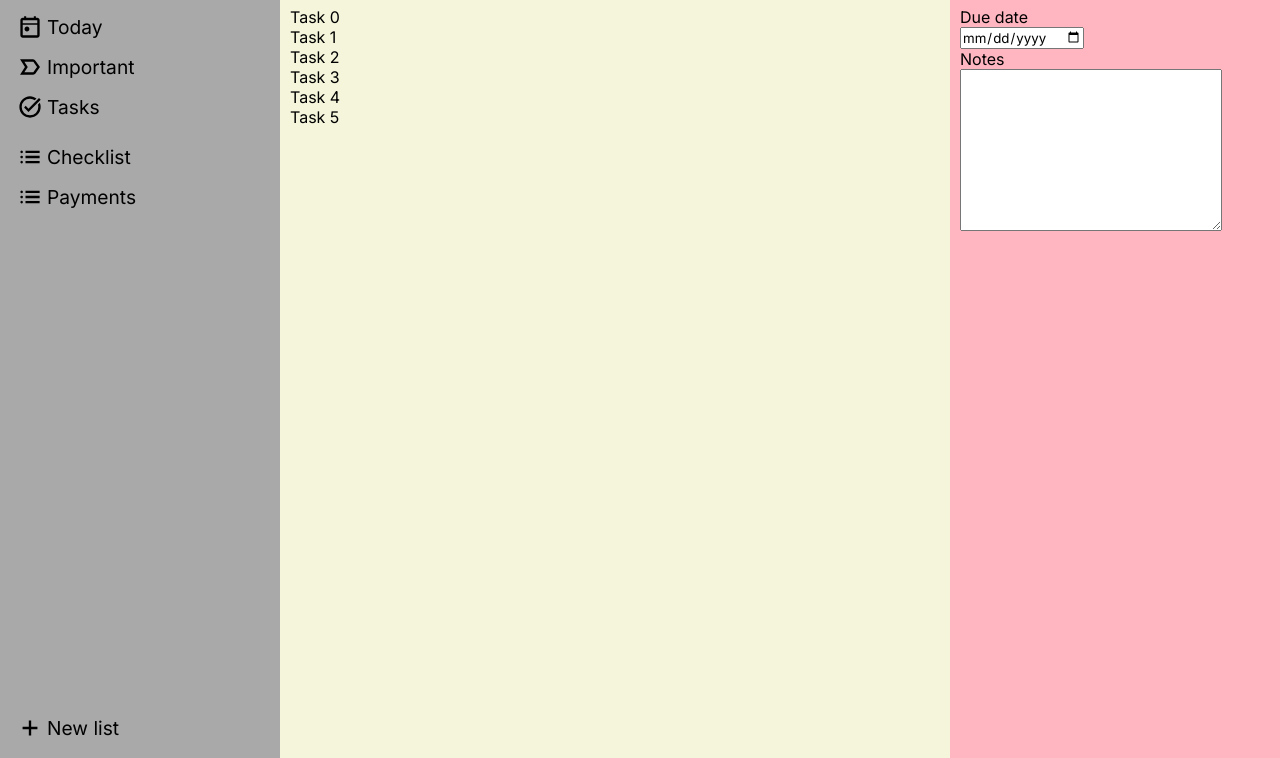
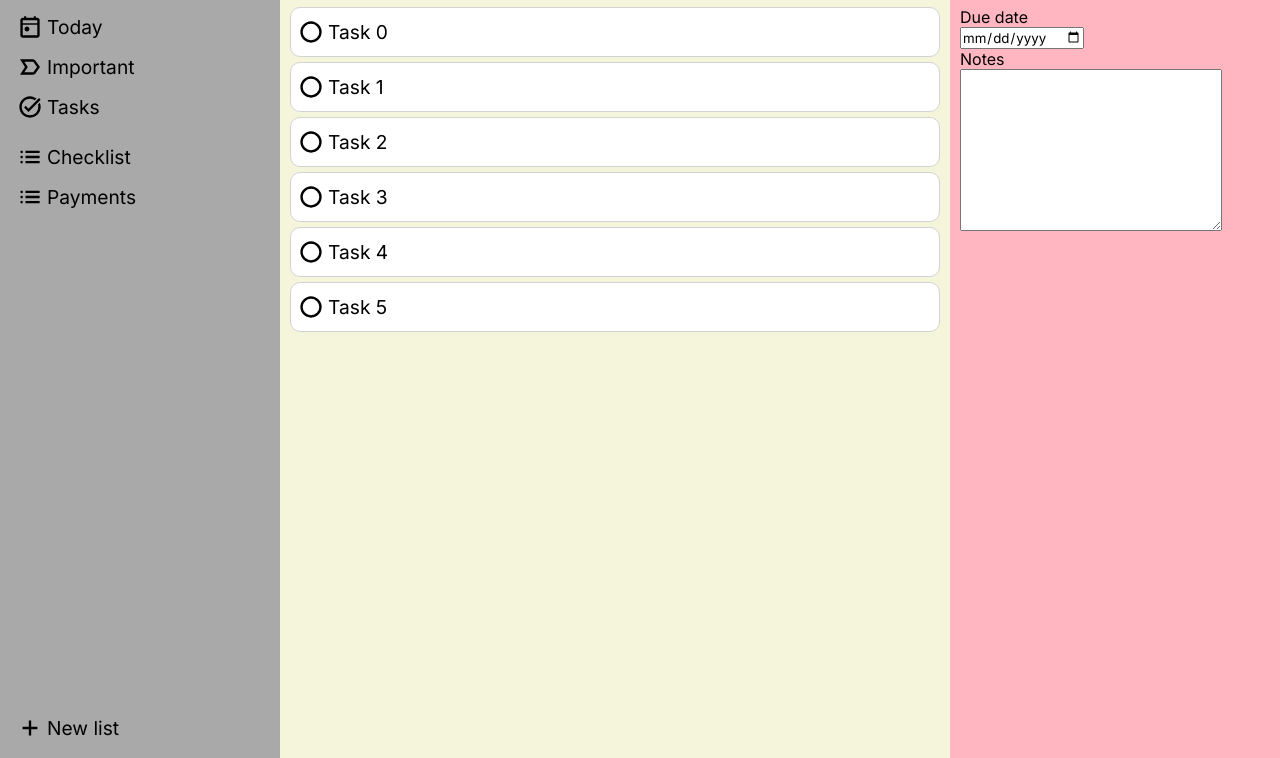
Before and after one commit to villiamrose/odin-todo, a website built with webpack: page src/index.html in a window 1280 px wide. Shown: the part 42-800 px from the top of the page. Built offline with nearby package versions, Linux system fonts and the light colour scheme.

Commit message:
Setup task list layout

```diff
--- a/src/index.html
+++ b/src/index.html
@@ -54,12 +54,30 @@
   <div class="main">
     <h2 class="title">Checklist</h2>
     <ul class="task-list">
-      <li class="task">Task 0</li>
-      <li class="task">Task 1</li>
-      <li class="task">Task 2</li>
-      <li class="task">Task 3</li>
-      <li class="task">Task 4</li>
-      <li class="task">Task 5</li>
+      <li class="task">
+        <img src="./assets/radio-button.svg" alt="radio-button" class="icon">
+        Task 0
+      </li>
+      <li class="task">
+        <img src="./assets/radio-button.svg" alt="radio-button" class="icon">
+        Task 1
+      </li>
+      <li class="task">
+        <img src="./assets/radio-button.svg" alt="radio-button" class="icon">
+        Task 2
+      </li>
+      <li class="task">
+        <img src="./assets/radio-button.svg" alt="radio-button" class="icon">
+        Task 3
+      </li>
+      <li class="task">
+        <img src="./assets/radio-button.svg" alt="radio-button" class="icon">
+        Task 4
+      </li>
+      <li class="task">
+        <img src="./assets/radio-button.svg" alt="radio-button" class="icon">
+        Task 5
+      </li>
     </ul>
   </div>
   <div class="details">
--- a/src/styles/style.css
+++ b/src/styles/style.css
@@ -3,6 +3,10 @@
 :root {
   --title-padding: 0px 0px 10px 0px;
   --pane-padding: 10px;
+  --navigation-color: darkgray;
+  --main-color: beige;
+  --task-list-color: white;
+  --icon-height: 24px;
 }
 
 * {
@@ -22,17 +26,25 @@ li {
   list-style: none;
 }
 
+li:hover {
+  filter: brightness(95%);
+}
+
+li:active {
+  filter: brightness(97%);
+}
+
 .title {
   padding: var(--title-padding);
 }
 
 .icon {
-  max-height: 100%;
+  max-height: var(--icon-height);
   margin-right: 5px;
 }
 
 .navigation {
-  background-color: darkgray;
+  background-color: var(--navigation-color);
   padding: var(--pane-padding);
   width: 280px;
   flex-shrink: 0;
@@ -43,12 +55,10 @@ li {
 .navigation .separator {
   border: none;
   margin: 5px;
-  /* height: .1px; */
-  background-color: dimgray;
 }
 
 .navigation li {
-  background-color: darkgray;
+  background-color: var(--navigation-color);
   height: 40px;
   font-size: 1.2rem;
   padding: 8px;
@@ -57,22 +67,36 @@ li {
   align-items: center;
 }
 
-.navigation li:hover {
-  filter: brightness(95%);
-}
-
-.navigation li:active {
-  filter: brightness(97%);
-}
-
 .actions {
   margin-top: auto;
 }
 
 .main {
-  background-color: beige;
+  background-color: var(--main-color);
   padding: var(--pane-padding);
   width: 100%;
+}
+
+.main .task-list {
+  display: flex;
+  flex-flow: column nowrap;
+  gap: 5px;
+}
+
+.main .task {
+  background-color: var(--task-list-color);
+  font-size: 1.2rem;
+  height: 50px;
+  padding: 8px;
+  cursor: pointer;
+  display: flex;
+  align-items: center;
+  border: 0.5px solid lightgray;
+  border-radius: 10px;
+}
+
+.task img {
+  height: 24px;
 }
 
 .details {
```
Also changed, not shown: src/assets/radio-button.svg (added).
